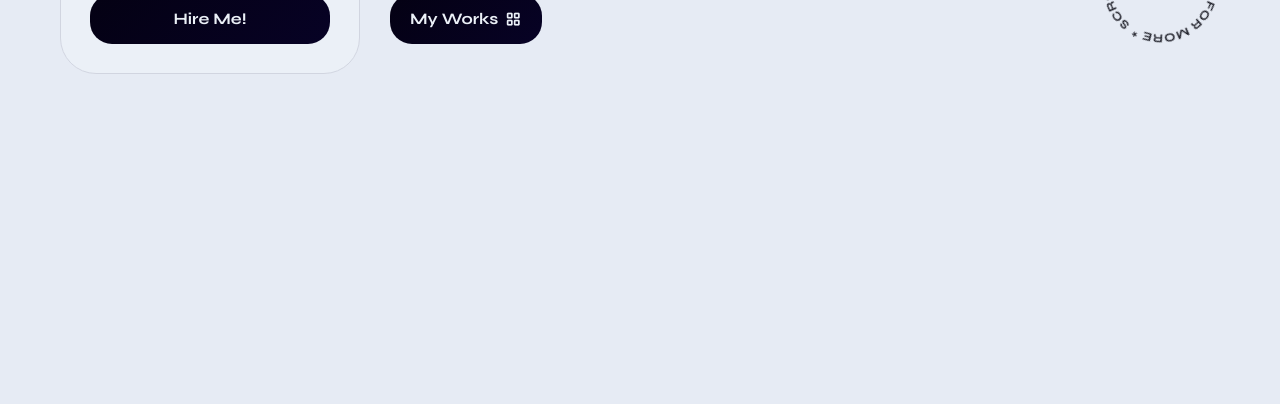
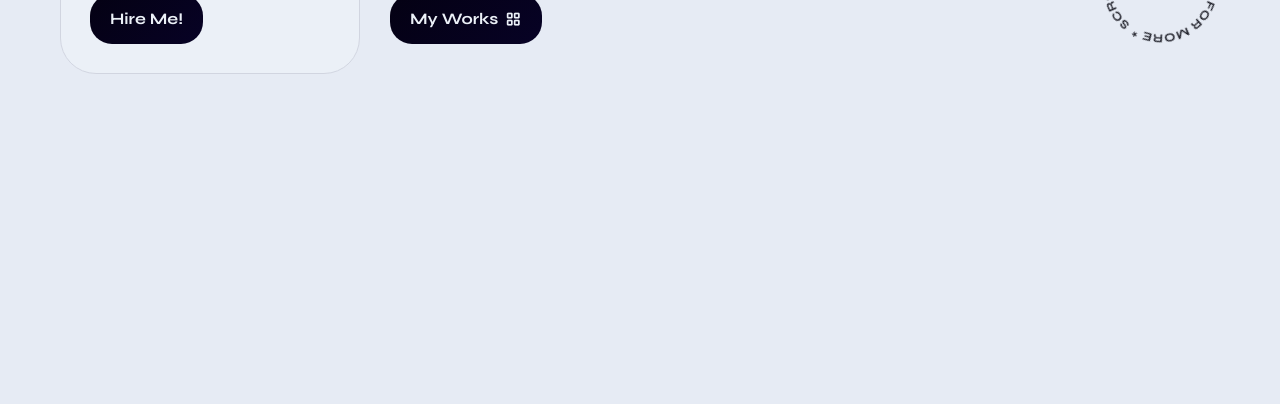
Before and after one commit to nekwasar/Portfolio, a plain HTML site: page index.html in a window 1280 px wide. Shown: the part 696-1100 px from the top of the page. Drawn offline with Linux system fonts and the light colour scheme.

Commit message:
Remove btn-fullwidth from Hire Me button to match Visit Store style

```diff
--- a/index.html
+++ b/index.html
@@ -262,7 +262,7 @@
           </ul>
         </div>
         <div class="avatar__btnholder">
-          <a class="btn btn-default btn-fullwidth btn-hover btn-hover-accent" href="mailto:hello@nekwasar.com?subject=Message%20for%20nekwasaR"
+          <a class="btn btn-default btn-hover btn-hover-accent" href="mailto:hello@nekwasar.com?subject=Message%20for%20nekwasaR"
             target="_blank">
             <span class="btn-caption">Hire Me!</span>
           </a>
```
